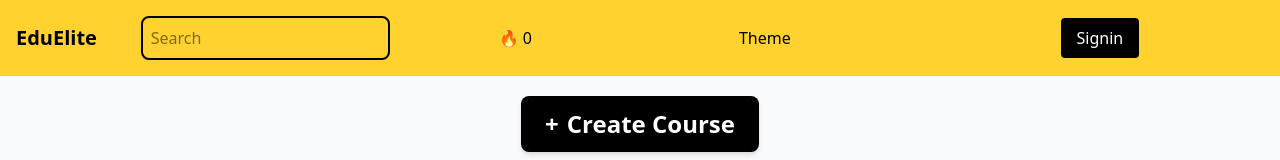
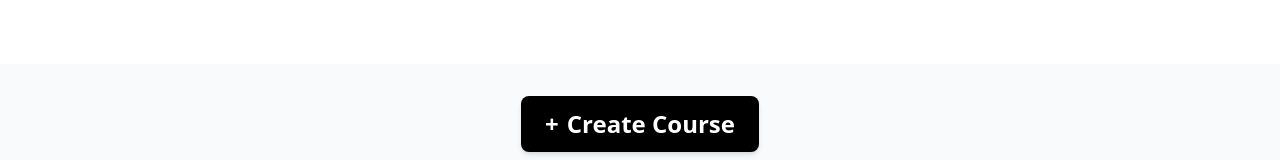
Before and after one commit to shivamxverma/UpsolveX, a Next.js app: page / in a window 1280 px wide. Shown: the top 160 px of the page. Built offline with nearby package versions, Linux system fonts and the light colour scheme.

Commit message:
Add Recoil for streak count management

```diff
--- a/src/app/page.tsx
+++ b/src/app/page.tsx
@@ -1,16 +1,15 @@
-// app/page.js
 'use client';
 import Navbar from "@/components/Navbar";
 import Course from "@/components/course";
 import About from "@/components/About";
 import Testimonials from "@/components/Testinomials";
 import Link from "next/link";
+import { RecoilRoot } from "recoil";
 
 export default function Home() {
   return (
     <div className="min-h-screen">
       <div className="md">
-        <Navbar className="fixed top-0 w-full z-40" />
         <main className="mt-16 p-4 bg-gray-50 min-h-screen">
           <div className="flex justify-center items-center p-4">
             <Link href="/create-course">
```
